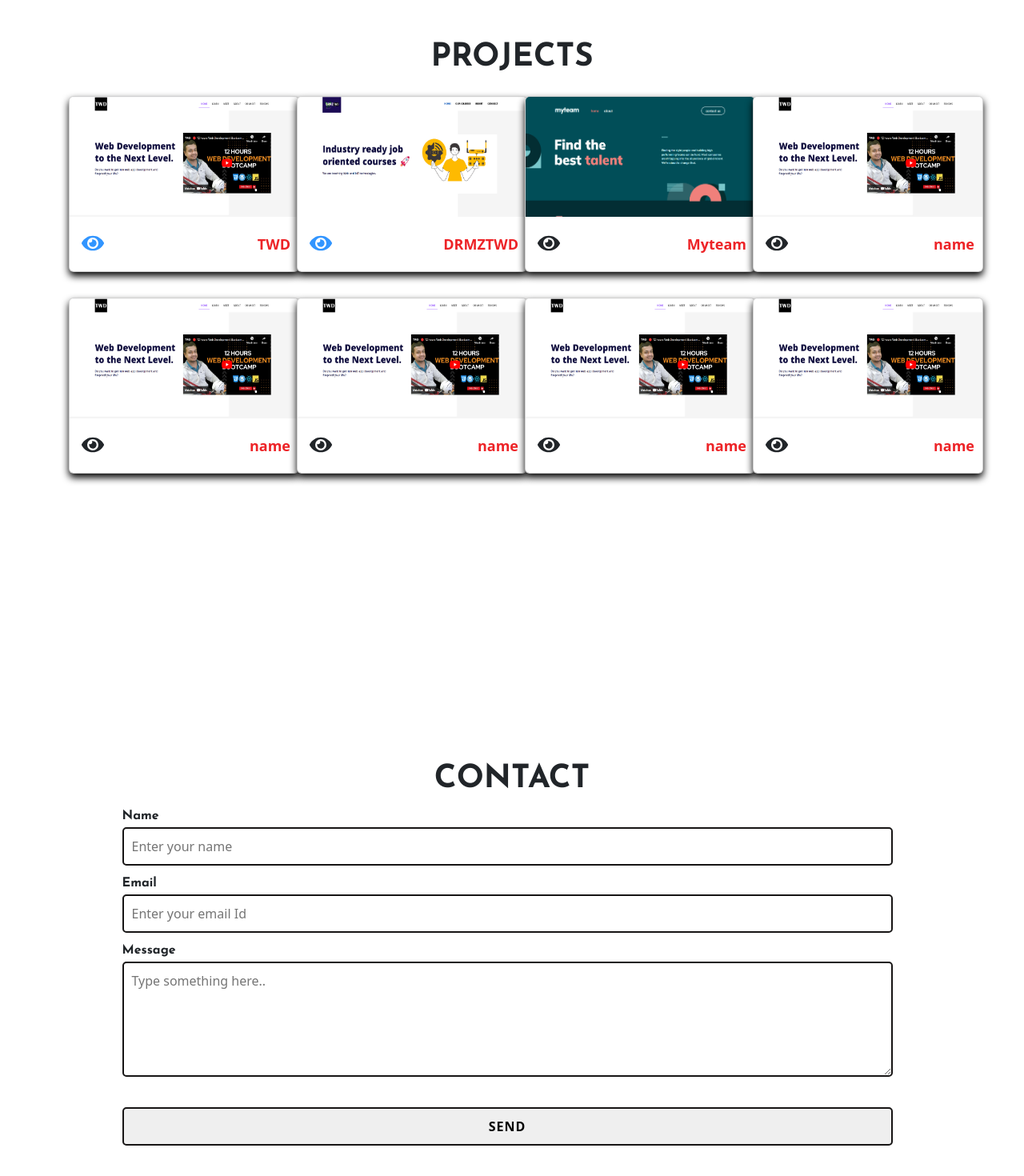
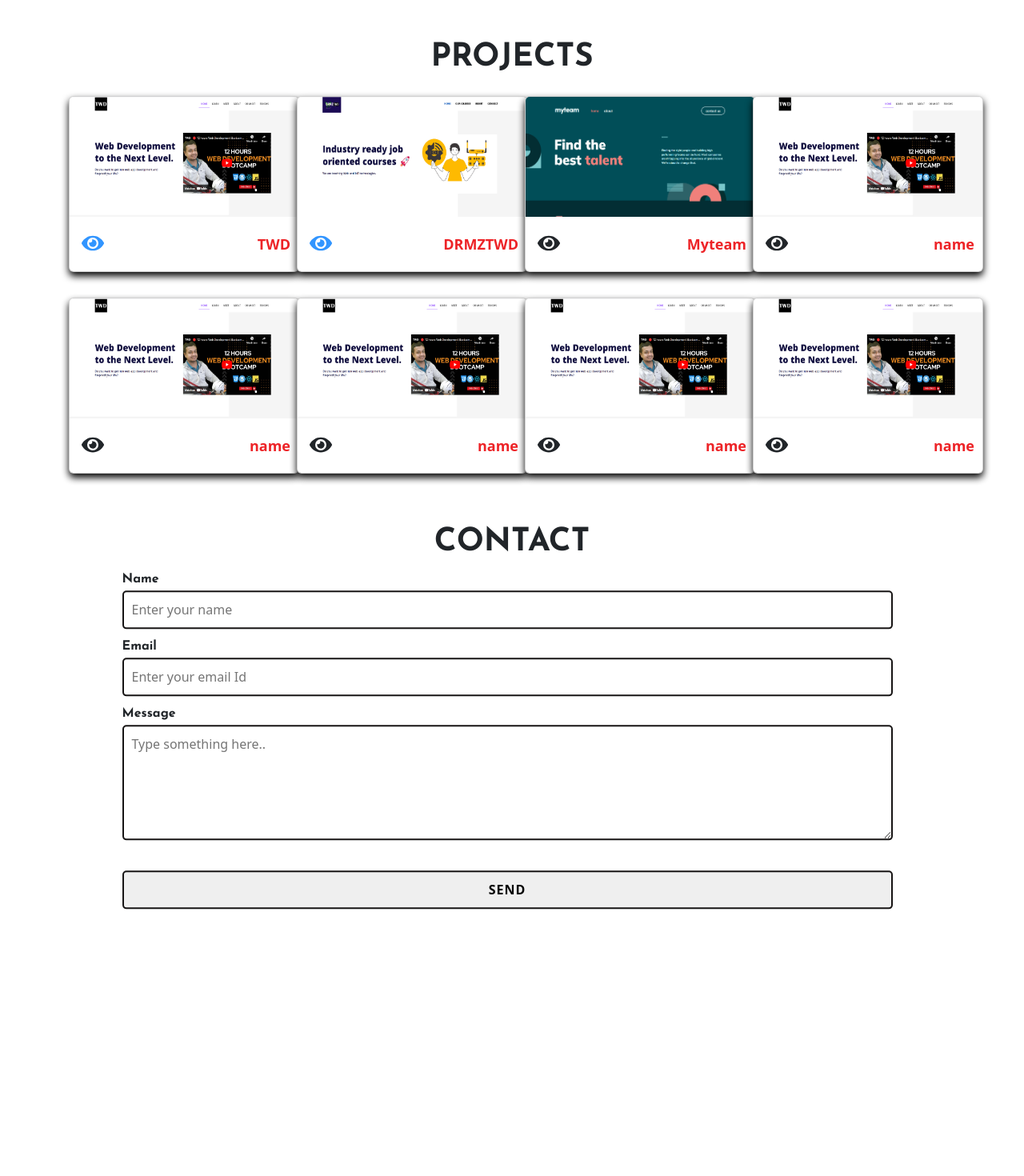
Before and after one commit to tech-bhargava/portfolio, a React (Create React App) app: page / in a window 1280 px wide. Shown: the part 1949-3419 px from the top of the page at 80% size. After the commit the page ends 3308 px from the top, so only its background shows below. Built offline with nearby package versions, Linux system fonts and the light colour scheme.

Commit message:
favicon and title added

```diff
--- a/public/index.html
+++ b/public/index.html
@@ -24,7 +24,7 @@
       work correctly both with client-side routing and a non-root public URL.
       Learn how to configure a non-root public URL by running `npm run build`.
     -->
-    <title>React App</title>
+    <title>techbhargava-portfolio</title>
   </head>
   <body>
     <noscript>You need to enable JavaScript to run this app.</noscript>
--- a/src/App.css
+++ b/src/App.css
@@ -326,8 +326,8 @@ a{
 
 /* PROJECTS */
 .sec_04{
-  height: 100vh;
-  max-height: auto !important;
+  height: auto;
+  /* max-height: auto !important; */
   margin-bottom: 20px;
 }
 .container .row{
@@ -383,7 +383,7 @@ a{
 }
 /* CONTACT */
 .sec_05{
-  height: 100vh;
+  height: 550px;
   display: flex;
   flex-direction: column;
   align-items: center;
```
Also changed, not shown: 1 other file (tests, documents, lock files or other folders).
